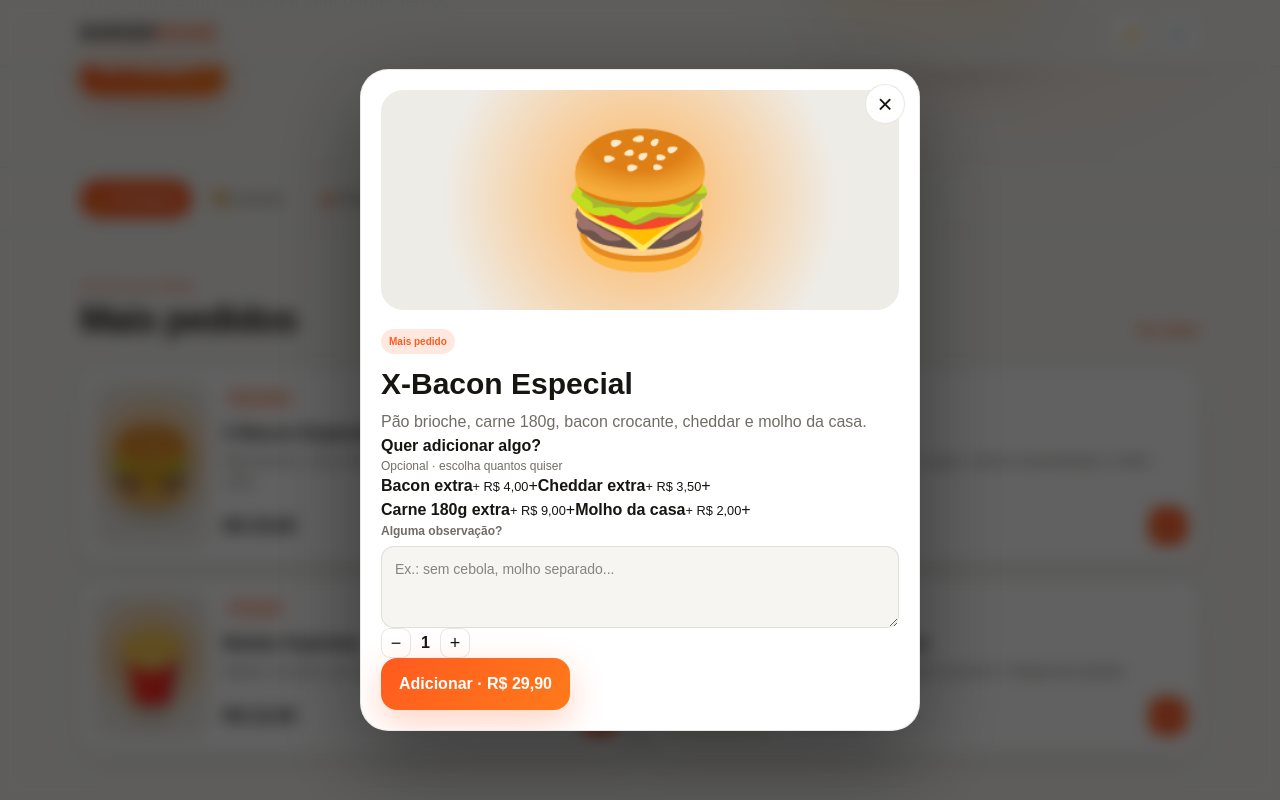
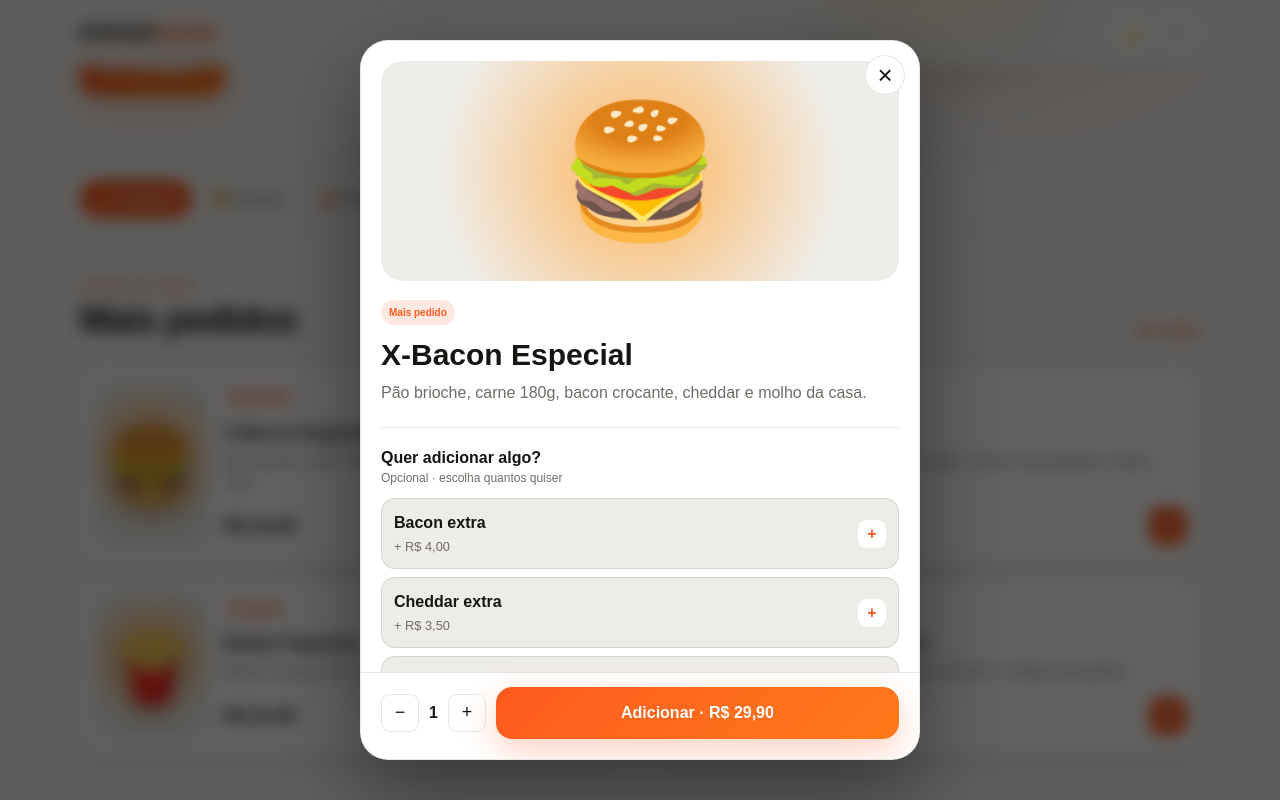
Before and after one commit to LEBEATO/cardapio-digital, a Next.js app: page / in a window 1280 px wide. Both pictures are taken after a click on the element 356 px from the left and 925 px from the top of the page. Shown: the part 460-1260 px from the top of the page. Built offline with nearby package versions, Linux system fonts and the light colour scheme.

Commit message:
style: polish product customization UI

```diff
--- a/app/globals.css
+++ b/app/globals.css
@@ -76,3 +76,12 @@ button { cursor: pointer; }
 .safe-note { margin-top:9px; text-align:center; color:var(--muted); font-size:11px; line-height:16px; }
 @keyframes drawer-in { from { opacity:0; transform:translateX(50px); } }
 @media (max-width:520px) { .checkout-drawer { width:100%; border-left:0; } .choice-grid.three { grid-template-columns:1fr; } }
+
+.option-section { margin-top:22px; padding-top:18px; border-top:1px solid var(--border); }
+.addon-list { display:grid; gap:8px; margin-top:12px; }
+.addon { display:flex; align-items:center; justify-content:space-between; gap:12px; width:100%; padding:12px; border:1px solid var(--border); border-radius:14px; background:var(--surface-2); color:var(--foreground); text-align:left; }
+.addon small { display:block; margin-top:2px; color:var(--muted); }
+.addon.active { border-color:var(--brand); background:color-mix(in srgb,var(--brand) 10%,var(--surface)); }
+.check { width:28px; height:28px; flex:0 0 auto; display:grid; place-items:center; border-radius:9px; background:var(--surface); color:var(--brand); font-weight:900; }
+.modal-footer { position:sticky; bottom:-20px; display:flex; gap:10px; margin:22px -20px -20px; padding:14px 20px 20px; border-top:1px solid var(--border); background:var(--surface); }
+.qty.large button { width:38px; height:38px; }
```
